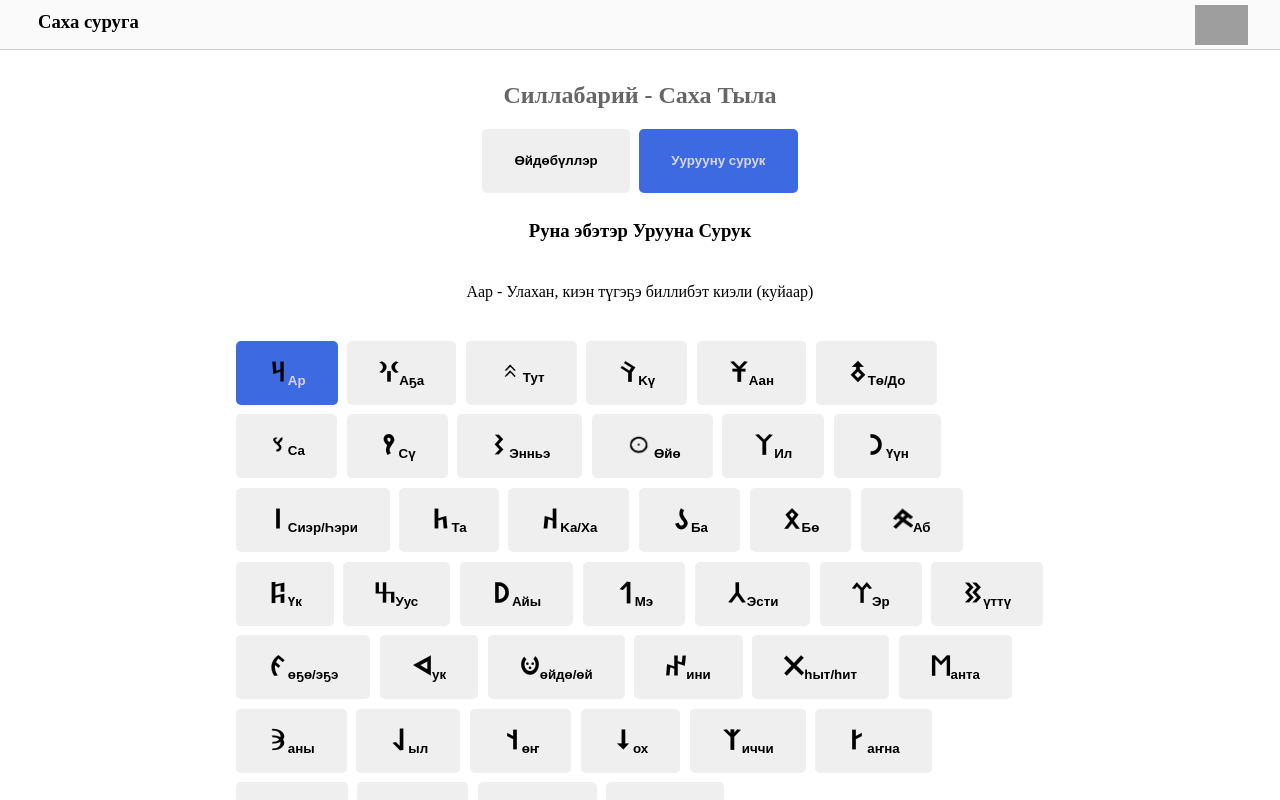
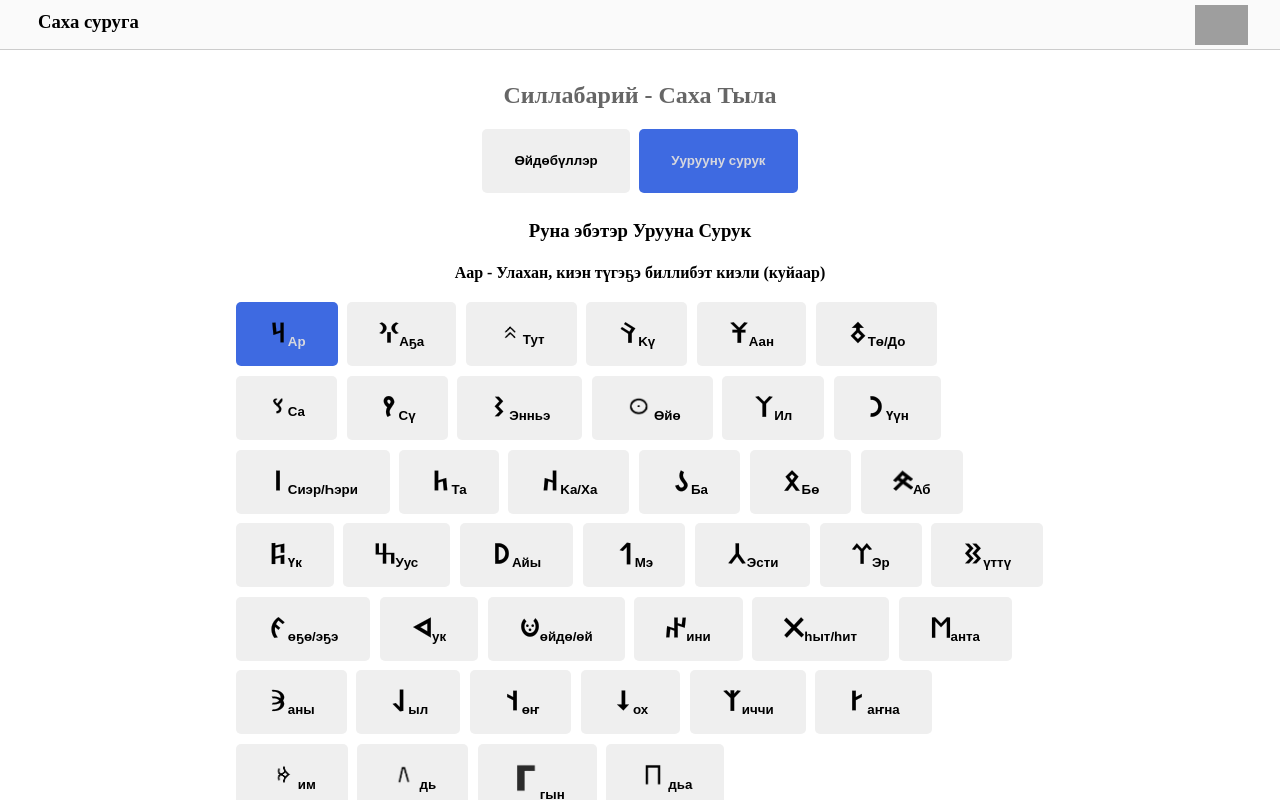
Before and after one commit to sakharun/dorgoon, a React (Create React App) app: page / in a window 1280 px wide. Both pictures are taken after a click on the button "Ар". Shown: the top 800 px of the page. Built offline with nearby package versions, Linux system fonts and the light colour scheme; grey boxes are pictures that could not be loaded.

Commit message:
Ураһа

```diff
--- a/src/components/RunsSection.jsx
+++ b/src/components/RunsSection.jsx
@@ -27,7 +27,7 @@ export default function RunsSection() {
           </span>
         </p>
       )}
-      {contentType && <p className="centered">{runs[contentType]}</p>}
+      {contentType && <h4 className="centered">{runs[contentType]}</h4>}
 
       <Button
         isActive={contentType === "Аар"}
--- a/src/data.js
+++ b/src/data.js
@@ -3,6 +3,10 @@ export const ways = [
     title: "Биһилэххэ уруунаннан суруллубут ойуу",
     description:
       " Биэһинэн айар, аҕыс иилээххэ - саҕалаахха, Буор, Ийэ, Салгын куттаахха энньэлээ. Сүрүннээ үүнэригэр. Сиэри, Или уган өйөө. ",
+  },
+  {
+    title: "Ураһа",
+    description: "Ураа - көҥдөй. Уураах аһар. Ураһа (Кон)",
   },
   {
     title: "Куйаар",
```
